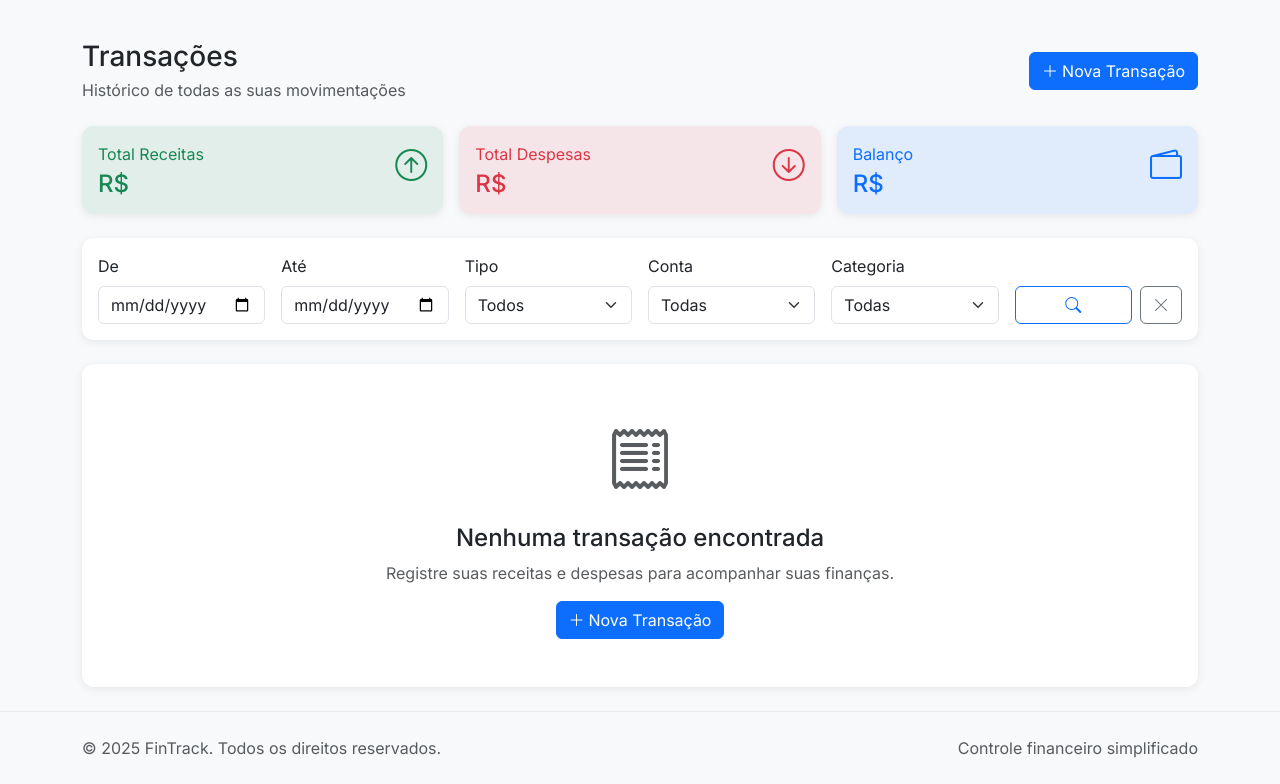
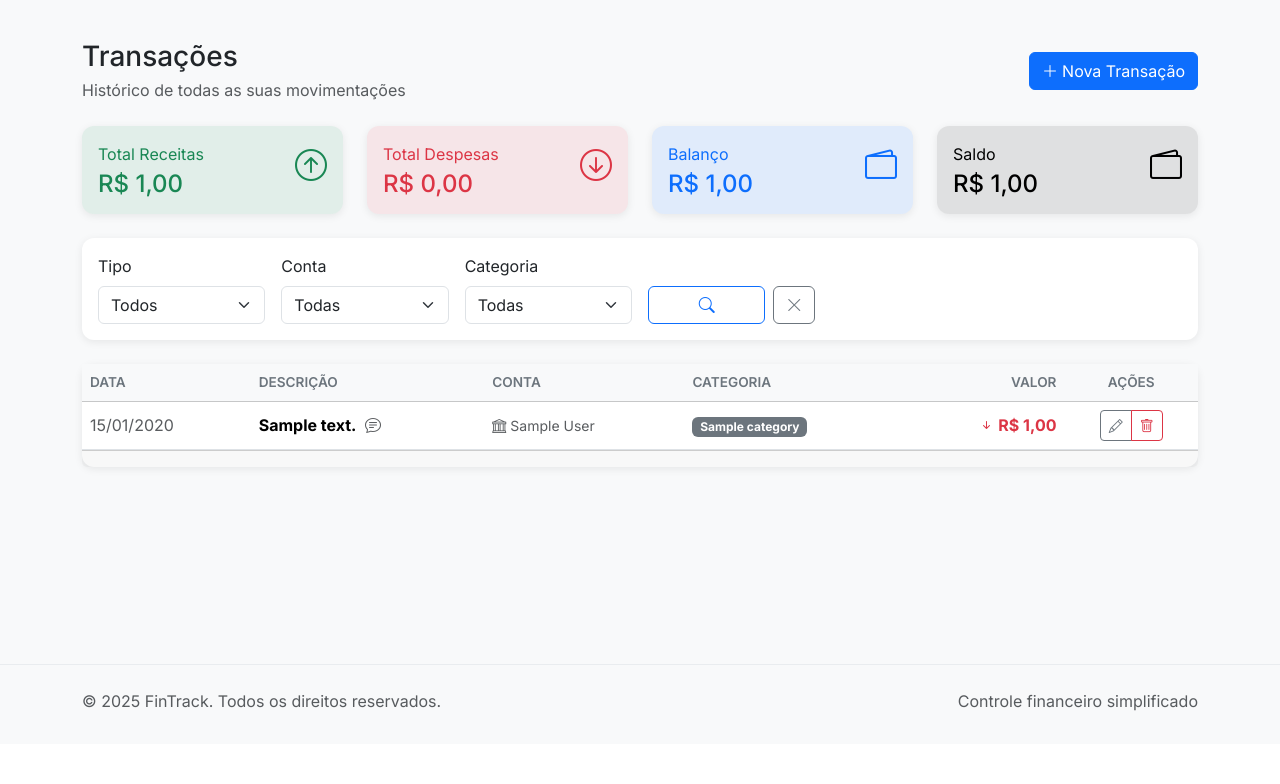
Before and after one commit to LucasOleques/fin-track, a Django app: page /transactions/list/ in a window 1280 px wide. Shown: the part 56-840 px from the top of the page. After the commit the page ends 767 px from the top, so only its background shows below. Run offline with Django 5.2, Linux system fonts and the light colour scheme; a user stored in the database is signed in; tables that the repository leaves empty hold one stand-in row (values such as "Sample post").

Commit message:
feat: adiciona funcionalidades de criação, edição e exclusão de transações e categorias, além de melhorias na interface

```diff
--- a/fin_track_project/apps/transactions/urls.py
+++ b/fin_track_project/apps/transactions/urls.py
@@ -11,7 +11,8 @@ urlpatterns = [
     path('form/', views.TransactionViewSet.transactions_form_view, name='form'),
     path('list/', views.TransactionViewSet.transactions_list_view, name='list'),
     path('create/', views.TransactionViewSet.transactions_create, name='create'),
-    path('edit/<int:transaction_id>/', views.TransactionViewSet.transactions_edit_view, name='edit'),
+    path('edit/<int:pk>/', views.TransactionViewSet.transactions_edit_view, name='edit'),
+    path('delete/<int:pk>/', views.TransactionViewSet.transactions_delete_view, name='delete'),
 
     path('', include(router.urls)),
 ]
--- a/fin_track_project/apps/transactions/views.py
+++ b/fin_track_project/apps/transactions/views.py
@@ -7,8 +7,14 @@ from rest_framework_simplejwt.authentication import JWTAuthentication
 
 from django_filters.rest_framework import DjangoFilterBackend
 
-from django.shortcuts import render
+from django.shortcuts import render, redirect
 from django.contrib.auth.decorators import login_required
+from django.contrib import messages
+
+from accounts.models import Account
+from categories.models import Category
+
+from django.db.models import Sum
 
 class TransactionViewSet(viewsets.ModelViewSet):
     serializer_class = TransactionSerializer
@@ -27,23 +33,150 @@ class TransactionViewSet(viewsets.ModelViewSet):
     @login_required
     def transactions_form_view(request):
         form_transactions = Transaction.objects.filter(account__user=request.user)
-        return render(request, 'apps/transactions/form.html', {'form_transactions': form_transactions})
+        return render(request, 'apps/transactions/create_edit.html', {'form_transactions': form_transactions})
 
     @login_required
     def transactions_list_view(request):
         if request.method == 'GET':
-            list_transactions = Transaction.objects.filter(account__user=request.user)
-        return render(request, 'apps/transactions/list.html', {'list_transactions': list_transactions})
+            transactions = Transaction.objects.filter(account__user=request.user)
+            accounts = Account.objects.filter(user=request.user, is_active=True)
+            categories = Category.objects.filter(user=request.user)
+
+            total_receita = transactions.filter(transaction_type='receita').aggregate(total=Sum('value'))['total'] or 0
+            total_despesa = transactions.filter(transaction_type='despesa').aggregate(total=Sum('value'))['total'] or 0
+            total_balanco = transactions.aggregate(total=Sum('value'))['total'] or 0
+            saldo = total_receita - total_despesa
+
+        return render(request, 'apps/transactions/list.html', {
+                        'transactions': transactions,
+                        'total_receita': total_receita,
+                        'total_despesa': total_despesa,
+                        'total_balanco': total_balanco,
+                        'saldo': saldo,
+                        'accounts': accounts,
+                        'categories': categories
+                        })
 
     @login_required
     def transactions_create(request):
         if request.method == 'POST':
-            TransactionViewSet.create(request)
-        return render(request, 'apps/transactions/create.html', {'create_transactions': None})
+
+            account = request.POST.get('account')
+            category  = request.POST.get('category')
+            transaction_type = request.POST.get('transaction_type')
+            value = request.POST.get('value')
+            description = request.POST.get('description')
+            date = request.POST.get('date')
+            payment_method = request.POST.get('payment_method')
+            notes = request.POST.get('notes')
+            created_at = request.POST.get('created_at')
+
+            serializer = TransactionSerializer(
+                data={
+                    'account': account,
+                    'category': category,
+                    'transaction_type': transaction_type,
+                    'value': value,
+                    'description': description,
+                    'date': date,
+                    'payment_method': payment_method,
+                    'notes': notes,
+                    'created_at': created_at
+                },
+                context={'request': request}
+            )
+
+            if serializer.is_valid():
+                serializer.save(user=request.user)
+                messages.success(request, "Transação criada com sucesso.")
+                return redirect ('transactions:list')
+            else:
+                for field_errors in serializer.errors.values():
+                    for error in field_errors:
+                        messages.error(request, error)
+
+        accounts = Account.objects.filter(user=request.user, is_active=True)
+        categories = Category.objects.filter(user=request.user)
+
+        return render(request, 'apps/transactions/create_edit.html', {
+            'accounts': accounts,
+            'categories': categories
+        })
 
     @login_required
-    def transactions_edit_view(request, transaction_id):
-        transaction_edit = Transaction.objects.get(id=transaction_id, account__user=request.user)
+    def transactions_edit_view(request, pk):
+        transaction = Transaction.objects.filter(user=request.user,id_transaction=pk, account__user=request.user).first()
+
+        if not transaction:
+            messages.error(request, "Transação não encontrada.")
+            return redirect('transactions:list')
+
         if request.method == 'POST':
-            TransactionViewSet.update(request, pk=transaction_id)
-        return render(request, 'apps/transactions/edit.html', {'transaction_edit': transaction_edit})
+
+            transaction.description = request.POST.get('description')
+            transaction.value = request.POST.get('value')
+            transaction.save()
+
+            account = request.POST.get('account')
+            category  = request.POST.get('category')
+            transaction_type = request.POST.get('transaction_type')
+            value = request.POST.get('value')
+            description = request.POST.get('description')
+            date = request.POST.get('date')
+            payment_method = request.POST.get('payment_method')
+            notes = request.POST.get('notes')
+            created_at = request.POST.get('created_at')
+
+            serializer = TransactionSerializer(
+                instance=transaction,
+                data={
+                    'account': account,
+                    'category': category,
+                    'transaction_type': transaction_type,
+                    'value': value,
+                    'description': description,
+                    'date': date,
+                    'payment_method': payment_method,
+                    'notes': notes,
+                    'created_at': created_at
+                },
+                partial=True,
+                context={'request': request}
+            )
+
+            if serializer.is_valid():
+                serializer.save(user=request.user)
+                messages.success(request, "Transação criada com sucesso.")
+                return redirect ('transactions:list')
+            else:
+                for field_errors in serializer.errors.values():
+                    for error in field_errors:
+                        messages.error(request, error)
+
+        accounts = Account.objects.filter(user=request.user, is_active=True)
+        categories = Category.objects.filter(user=request.user)
+
+        return render(request, 'apps/transactions/create_edit.html', {
+            'transaction': transaction,
+            'accounts': accounts,
+            'categories': categories
+        })
+
+    @login_required
+    def transactions_delete_view(request, pk):
+        transaction = Transaction.objects.filter(user=request.user,id_transaction=pk, account__user=request.user).first()
+
+        if not transaction:
+            messages.error(request, "Transação não encontrada.")
+            return redirect('transactions:list')
+
+        if request.method == 'POST':
+            try:
+                transaction.delete()
+                messages.success(request, "Transação excluída com sucesso!")
+            except Exception as e:
+                messages.error(request, f"Erro ao excluir a transação: {str(e)}")
+
+            return redirect('transactions:list')
+
+        return render(request, 'apps/transactions/list.html', {'transaction': transaction})
--- a/fin_track_project/templates/apps/accounts/create.html
+++ b/fin_track_project/templates/apps/accounts/create.html
@@ -4,7 +4,6 @@
 {% block title %}{% if form.instance.pk %}Editar{% else %}Nova{% endif %} Conta - FinTrack{% endblock %}
 
 {% block content %}
-floatformat:2
 <div class="container py-4">
     <div class="row justify-content-center">
         <div class="col-lg-6">
--- a/fin_track_project/templates/apps/transactions/list.html
+++ b/fin_track_project/templates/apps/transactions/list.html
@@ -18,42 +18,56 @@
     </div>
 
     <!-- Cards de Resumo -->
-    <div class="row g-3 mb-4">
-        <div class="col-md-4">
+    <div class="row g-4 mb-4">
+        <div class="col-md-3">
             <div class="card bg-success bg-opacity-10 border-success">
                 <div class="card-body">
                     <div class="d-flex justify-content-between">
                         <div>
                             <p class="text-success mb-1">Total Receitas</p>
-                            <h4 class="text-success mb-0">R$ {{ total_income|floatformat:2 }}</h4>
+                            <h4 class="text-success mb-0">R$ {{ total_receita|floatformat:2 }}</h4>
                         </div>
                         <i class="bi bi-arrow-up-circle text-success" style="font-size: 2rem;"></i>
                     </div>
                 </div>
             </div>
         </div>
-        <div class="col-md-4">
+        <div class="col-md-3">
             <div class="card bg-danger bg-opacity-10 border-danger">
                 <div class="card-body">
                     <div class="d-flex justify-content-between">
                         <div>
                             <p class="text-danger mb-1">Total Despesas</p>
-                            <h4 class="text-danger mb-0">R$ {{ total_expenses|floatformat:2 }}</h4>
+                            <h4 class="text-danger mb-0">R$ {{ total_despesa|floatformat:2 }}</h4>
                         </div>
                         <i class="bi bi-arrow-down-circle text-danger" style="font-size: 2rem;"></i>
                     </div>
                 </div>
             </div>
         </div>
-        <div class="col-md-4">
+
+        <div class="col-md-3">
             <div class="card bg-primary bg-opacity-10 border-primary">
                 <div class="card-body">
                     <div class="d-flex justify-content-between">
                         <div>
                             <p class="text-primary mb-1">Balanço</p>
-                            <h4 class="text-primary mb-0">R$ {{ balance|floatformat:2 }}</h4>
+                            <h4 class="text-primary mb-0">R$ {{ total_balanco|floatformat:2 }}</h4>
                         </div>
                         <i class="bi bi-wallet2 text-primary" style="font-size: 2rem;"></i>
+                    </div>
+                </div>
+            </div>
+        </div>
+        <div class="col-md-3">
+            <div class="card bg-black bg-opacity-10 border-black">
+                <div class="card-body">
+                    <div class="d-flex justify-content-between">
+                        <div>
+                            <p class="text-black mb-1">Saldo</p>
+                            <h4 class="text-black mb-0">R$ {{ saldo|floatformat:2 }}</h4>
+                        </div>
+                        <i class="bi bi-wallet2 text-black" style="font-size: 2rem;"></i>
                     </div>
                 </div>
             </div>
@@ -64,39 +78,49 @@
     <div class="card mb-4">
         <div class="card-body">
             <form method="get" class="row g-3">
-                <div class="col-md-2">
+
+                <!-- Data -->
+                <!-- <div class="col-md-2">
                     <label class="form-label">De</label>
-                    <input type="date" class="form-control" name="date_from" value="{{ request.GET.date_from }}">
+                    <input type="date" class="form-control" name="date" value="{{ request.GET.date }}">
                 </div>
                 <div class="col-md-2">
                     <label class="form-label">Até</label>
-                    <input type="date" class="form-control" name="date_to" value="{{ request.GET.date_to }}">
-                </div>
+                    <input type="date" class="form-control" name="date" value="{{ request.GET.date }}">
+                </div> -->
+
+                <!-- Tipo de Transação -->
                 <div class="col-md-2">
                     <label class="form-label">Tipo</label>
-                    <select class="form-select" name="type">
+                    <select class="form-select" name="transaction_type">
                         <option value="">Todos</option>
-                        <option value="income" {% if request.GET.type == 'income' %}selected{% endif %}>Receitas</option>
-                        <option value="expense" {% if request.GET.type == 'expense' %}selected{% endif %}>Despesas</option>
+                        <option value="transferencia" {% if request.GET.transaction_type == 'transferencia' %}selected{% endif %}>Transferência</option>
+                        <option value="receita" {% if request.GET.transaction_type == 'receita' %}selected{% endif %}>Receitas</option>
+                        <option value="despesa" {% if request.GET.transaction_type == 'despesa' %}selected{% endif %}>Despesas</option>
                     </select>
                 </div>
+
+                <!-- Conta -->
                 <div class="col-md-2">
-                    <label class="form-label">Conta</label>
+                    <label for="id_account" class="form-label">Conta</label>
                     <select class="form-select" name="account">
                         <option value="">Todas</option>
                         {% for account in accounts %}
-                            <option value="{{ account.id }}" {% if request.GET.account == account.id|stringformat:'d' %}selected{% endif %}>
-                                {{ account.name }}
+                            <option value="{{ account.id_account }}"
+                                    {% if form.account.value == account.id_account or request.GET.account == account.id_account %}selected{% endif %}>
+                                {{ account.name }} ({{ account.get_type_display }})
                             </option>
                         {% endfor %}
                     </select>
                 </div>
+
+                <!-- Categoria -->
                 <div class="col-md-2">
-                    <label class="form-label">Categoria</label>
-                    <select class="form-select" name="category">
+                    <label for="id_category" class="form-label">Categoria</label>
+                    <select class="form-select" id="id_category" name="category">
                         <option value="">Todas</option>
                         {% for category in categories %}
-                            <option value="{{ category.id }}" {% if request.GET.category == category.id|stringformat:'d' %}selected{% endif %}>
+                            <option value="{{ category.id_category }}" {% if request.GET.category == category.id_category|stringformat:'d' %}selected{% endif %}>
                                 {{ category.name }}
                             </option>
                         {% endfor %}
@@ -153,23 +177,23 @@
                                 </span>
                             </td>
                             <td class="text-end">
-                                <span class="{% if transaction.type == 'income' %}text-success{% else %}text-danger{% endif %} fw-bold">
-                                    {% if transaction.type == 'income' %}
+                                <span class="{% if transaction.type == 'receita' %}text-success{% else %}text-danger{% endif %} fw-bold">
+                                    {% if transaction.type == 'receita' %}
                                         <i class="bi bi-arrow-up-short"></i>
                                     {% else %}
                                         <i class="bi bi-arrow-down-short"></i>
                                     {% endif %}
-                                    R$ {{ transaction.amount|floatformat:2 }}
+                                    R$ {{ transaction.value|floatformat:2 }}
                                 </span>
                             </td>
                             <td class="text-center">
                                 <div class="btn-group btn-group-sm">
-                                    <a href="{% url 'transactions:edit' transaction.id %}"
+                                    <a href="{% url 'transactions:edit' transaction.id_transaction %}"
                                        class="btn btn-outline-secondary" title="Editar">
                                         <i class="bi bi-pencil"></i>
                                     </a>
                                     <button type="button" class="btn btn-outline-danger"
-                                            data-bs-toggle="modal" data-bs-target="#deleteModal{{ transaction.id }}"
+                                            data-bs-toggle="modal" data-bs-target="#deleteModal{{ transaction.id_transaction }}"
                                             title="Excluir">
                                         <i class="bi bi-trash"></i>
                                     </button>
@@ -178,7 +202,7 @@
                         </tr>
 
                         <!-- Modal de Exclusão -->
-                        <div class="modal fade" id="deleteModal{{ transaction.id }}" tabindex="-1">
+                        <div class="modal fade" id="deleteModal{{ transaction.id_transaction }}" tabindex="-1">
                             <div class="modal-dialog">
                                 <div class="modal-content">
                                     <div class="modal-header">
@@ -190,14 +214,14 @@
                                         <p class="mb-0">
                                             <strong>{{ transaction.description }}</strong><br>
                                             <span class="text-muted">{{ transaction.date|date:"d/m/Y" }}</span> -
-                                            <span class="{% if transaction.type == 'income' %}text-success{% else %}text-danger{% endif %}">
-                                                R$ {{ transaction.amount|floatformat:2 }}
+                                            <span class="{% if transaction.type == 'receita' %}text-success{% else %}text-danger{% endif %}">
+                                                R$ {{ transaction.value|floatformat:2 }}
                                             </span>
                                         </p>
                                     </div>
                                     <div class="modal-footer">
                                         <button type="button" class="btn btn-secondary" data-bs-dismiss="modal">Cancelar</button>
-                                        <form method="post" action="{% url 'transactions:delete' transaction.id %}" class="d-inline">
+                                        <form method="post" action="{% url 'transactions:delete' transaction.id_transaction %}" class="d-inline">
                                             {% csrf_token %}
                                             <button type="submit" class="btn btn-danger">
                                                 <i class="bi bi-trash me-1"></i>Excluir
```
Also changed, not shown: fin_track_project/apps/categories/views.py (+2 -8 lines), fin_track_project/apps/transactions/models.py (+14 -1 lines), fin_track_project/static/js/apps/transactions/create_edit.js (added, +39 -0 lines), fin_track_project/templates/apps/categories/create_edit.html (renamed from fin_track_project/templates/apps/categories/create.html, +13 -12 lines), fin_track_project/templates/apps/transactions/create_edit.html (renamed from fin_track_project/templates/apps/transactions/form.html, +34 -53 lines).
